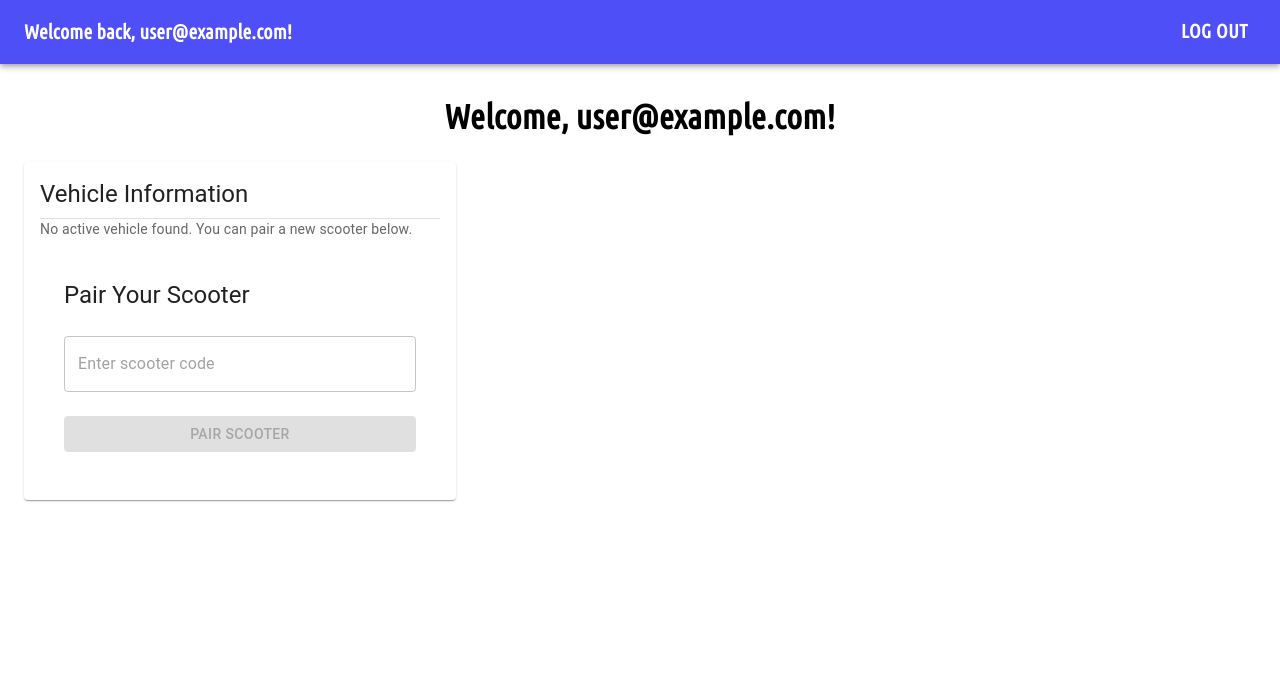
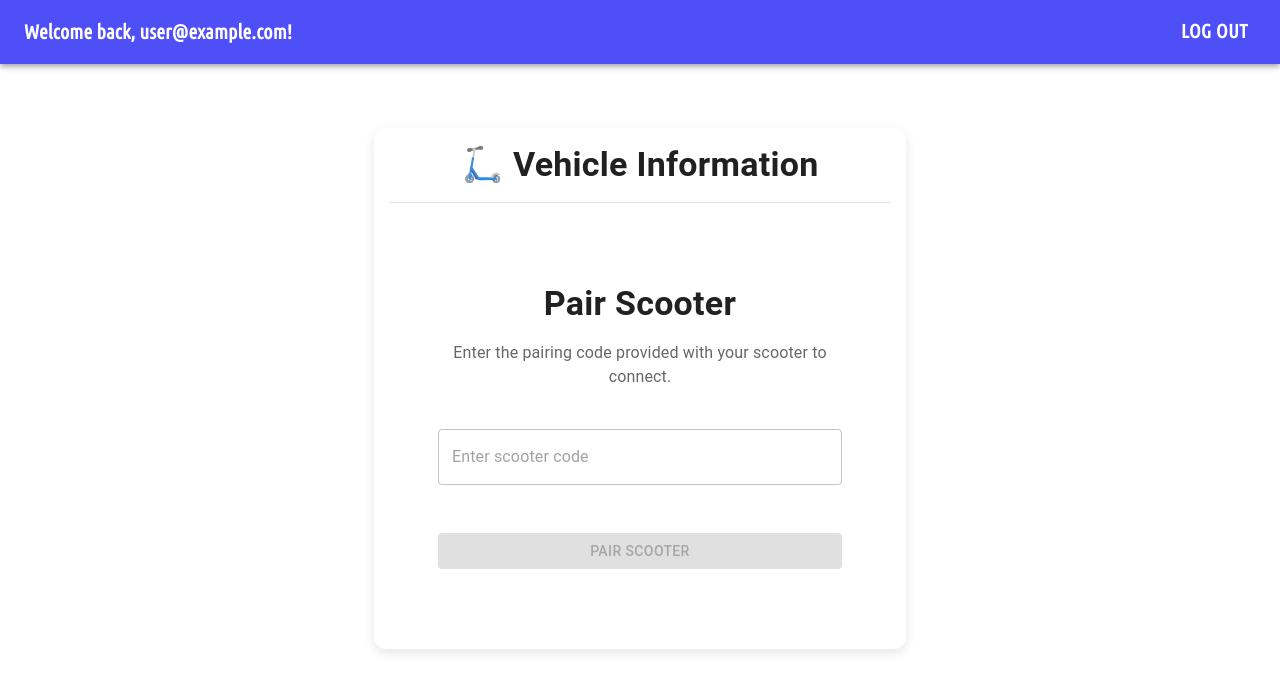
Before and after one commit to TigerTimofey/tuul, a React (Vite) app: page /dashboard in a window 1280 px wide. Shown: the top 692 px of the page. Built offline with nearby package versions, Linux system fonts and the light colour scheme; no server answers; sample sign-in values are in the browser's storage.

Commit message:
Add vehicle detail components and enhance UserVehicleInfo layout

```diff
--- a/package.json
+++ b/package.json
@@ -14,9 +14,11 @@
     "@emotion/styled": "^11.14.0",
     "@firebase/analytics": "^0.10.11",
     "@fontsource/roboto": "^5.1.1",
+    "@mui/icons-material": "^6.4.1",
     "@mui/material": "^6.4.1",
     "@mui/styled-engine-sc": "^6.4.0",
     "animate.css": "^4.1.1",
+    "axios": "^1.7.9",
     "firebase": "^11.2.0",
     "react": "^18.3.1",
     "react-dom": "^18.3.1",
@@ -25,6 +27,7 @@
   },
   "devDependencies": {
     "@eslint/js": "^9.17.0",
+    "@types/axios": "^0.9.36",
     "@types/react": "^18.3.18",
     "@types/react-dom": "^18.3.5",
     "@vitejs/plugin-react": "^4.3.4",
--- a/src/index.css
+++ b/src/index.css
@@ -14,6 +14,7 @@ body,
 #root {
   width: 100%;
   height: 100%;
+
   --brand--blue--color: #4f4ff7;
   --brand--blue--hover--color: #383390;
   --brand--green--color: #80d7bf;
--- a/src/layout/dashboard/Dashboard.tsx
+++ b/src/layout/dashboard/Dashboard.tsx
@@ -33,14 +33,8 @@ const Dashboard = () => {
     <div>
       <Navbar userEmail={user.email} />
       <Box sx={{ mt: 4, textAlign: "center" }}>
-        <Typography
-          variant="h4"
-          sx={{ fontFamily: "Ubuntu", fontWeight: "700" }}
-        >
-          Welcome, {user.email}!
-        </Typography>
+        <UserVehicleInfo />{" "}
       </Box>
-      <UserVehicleInfo />
     </div>
   );
 };
--- a/src/layout/scooter/PairScooter.tsx
+++ b/src/layout/scooter/PairScooter.tsx
@@ -1,11 +1,9 @@
-// PairScooter.tsx
 import React from "react";
-import { Box, Typography } from "@mui/material";
+import { Box, Typography, CardContent } from "@mui/material";
 import PairingCodeInput from "./components/pairing/PairingCodeInput";
 import ErrorAlert from "./hooks/error/ErrorAlert";
 import PairButton from "./components/pairing/PairButton";
 import { usePairScooter } from "./hooks/vehicle-data/usePairScooter";
-
 import { Vehicle } from "./hooks/vehicle-data/useVehicleData";
 
 interface PairScooterProps {
@@ -17,9 +15,34 @@ const PairScooter: React.FC<PairScooterProps> = ({ onSuccess }) => {
     usePairScooter(onSuccess);
 
   return (
-    <Box sx={{ maxWidth: 400, mx: "auto", p: 3 }}>
-      <Typography variant="h5" gutterBottom>
-        Pair Your Scooter
+    <Box
+      sx={{
+        maxWidth: 500,
+        mx: "auto",
+        py: 4,
+        px: 2,
+      }}
+    >
+      <CardContent sx={{ p: 4 }}>
+        <Typography
+          variant="h4"
+          sx={{
+            textAlign: "center",
+            fontWeight: "bold",
+            marginBottom: 2,
+          }}
+        >
+          Pair Scooter
+        </Typography>
+        <Typography
+          variant="body1"
+          color="textSecondary"
+          sx={{
+            textAlign: "center",
+            marginBottom: 3,
+          }}
+        >
+          Enter the pairing code provided with your scooter to connect.
         </Typography>
 
         <PairingCodeInput
@@ -28,14 +51,21 @@ const PairScooter: React.FC<PairScooterProps> = ({ onSuccess }) => {
           disabled={loading}
         />
 
+        {error && (
+          <Box sx={{ mt: 2 }}>
             <ErrorAlert error={error} />
+          </Box>
+        )}
 
+        <Box sx={{ mt: 3, display: "flex", justifyContent: "center" }}>
           <PairButton
             onClick={handlePairScooter}
             disabled={loading || !pairingCode}
             loading={loading}
           />
         </Box>
+      </CardContent>
+    </Box>
   );
 };
 
--- a/src/layout/scooter/UserVehicleInfo.tsx
+++ b/src/layout/scooter/UserVehicleInfo.tsx
@@ -1,8 +1,14 @@
 import React from "react";
-import { Box, Card, CardContent, Divider, Typography } from "@mui/material";
+import {
+  Box,
+  Card,
+  CardContent,
+  Divider,
+  Typography,
+  CircularProgress,
+} from "@mui/material";
 import Grid from "@mui/material/Grid2";
 import VehicleDetails from "./components/scooter-info/VehicleDetails";
-
 import { useVehicleData, Vehicle } from "./hooks/vehicle-data/useVehicleData";
 import ErrorAlert from "./hooks/error/ErrorAlert";
 import PairScooter from "./PairScooter";
@@ -18,39 +24,55 @@ const UserVehicleInfo: React.FC = () => {
   } = useVehicleData();
 
   return (
-    <Box sx={{ padding: 3 }}>
-      <Grid container spacing={3}>
+    <Box sx={{ padding: 4, minHeight: "100vh" }}>
+      <Grid container spacing={4} justifyContent="center">
         <Grid gridColumn="span 12" gridRow="span 6">
-          <Card>
+          <Card
+            sx={{
+              borderRadius: 3,
+              boxShadow: "0px 4px 12px rgba(0, 0, 0, 0.1)",
+              overflow: "hidden",
+            }}
+          >
             <CardContent>
-              <Typography variant="h5" gutterBottom>
-                Vehicle Information
+              <Typography
+                variant="h4"
+                gutterBottom
+                sx={{ fontWeight: "bold", textAlign: "center" }}
+              >
+                🛴 Vehicle Information
               </Typography>
-              <Divider />
-              {error && <ErrorAlert error={error} />}
-              {vehicle ? (
+              <Divider sx={{ marginY: 2 }} />
+
+              {error && (
+                <Box sx={{ marginBottom: 2 }}>
+                  <ErrorAlert error={error} />
+                </Box>
+              )}
+
+              {loading ? (
+                <Box
+                  sx={{
+                    display: "flex",
+                    justifyContent: "center",
+                    alignItems: "center",
+                    height: "150px",
+                  }}
+                >
+                  <CircularProgress />
+                </Box>
+              ) : vehicle ? (
                 <VehicleDetails
                   vehicle={vehicle}
                   onUnpair={handleUnpair}
                   unpairLoading={unpairLoading}
                 />
               ) : (
-                <>
-                  <Typography
-                    variant="body2"
-                    color="textSecondary"
-                    sx={{ mb: 2 }}
-                  >
-                    {loading
-                      ? "Loading vehicle information..."
-                      : "No active vehicle found. You can pair a new scooter below."}
-                  </Typography>
-                  <PairScooter
-                    onSuccess={(vehicle: Vehicle) => {
-                      setVehicleDirectly(vehicle);
-                    }}
-                  />
-                </>
+                <PairScooter
+                  onSuccess={(vehicle: Vehicle) => {
+                    setVehicleDirectly(vehicle);
+                  }}
+                />
               )}
             </CardContent>
           </Card>
--- /dev/null
+++ b/src/layout/scooter/components/scooter-info/scooter-details/UnpairButton.tsx
@@ -0,0 +1,31 @@
+import React from "react";
+import { Button } from "@mui/material";
+
+interface UnpairButtonProps {
+  onClick: () => void;
+  loading: boolean;
+}
+
+const UnpairButton: React.FC<UnpairButtonProps> = ({ onClick, loading }) => {
+  return (
+    <Button
+      variant="contained"
+      onClick={onClick}
+      disabled={loading}
+      sx={{
+        backgroundColor: "var(--brand--orange--color)",
+        color: "var(--brand--white--color)",
+        fontWeight: "bold",
+        padding: "10px 20px",
+        borderRadius: 2,
+        "&:hover": {
+          backgroundColor: "var(--brand--hover--color)",
+        },
+      }}
+    >
+      {loading ? "Unpairing..." : "Unpair Scooter"}
+    </Button>
+  );
+};
+
+export default UnpairButton;
--- /dev/null
+++ b/src/layout/scooter/components/scooter-info/scooter-details/VehicleDetailItem.tsx
@@ -0,0 +1,25 @@
+import React from "react";
+import { Box, Typography } from "@mui/material";
+
+interface VehicleDetailItemProps {
+  icon: React.ReactNode;
+  label: string;
+  value: string | number | boolean;
+}
+
+const VehicleDetailItem: React.FC<VehicleDetailItemProps> = ({
+  icon,
+  label,
+  value,
+}) => {
+  return (
+    <Box display="flex" alignItems="center">
+      {icon}
+      <Typography variant="body1" sx={{ ml: 1 }}>
+        <strong>{label}:</strong> {value}
+      </Typography>
+    </Box>
+  );
+};
+
+export default VehicleDetailItem;
```
Also changed, not shown: src/layout/scooter/components/scooter-info/VehicleDetails.tsx (+123 -38 lines), src/layout/scooter/components/scooter-info/UnpairButton.tsx (deleted), 1 other file (tests, documents, lock files or other folders). Lines whose indentation alone changed are shown as unchanged.
